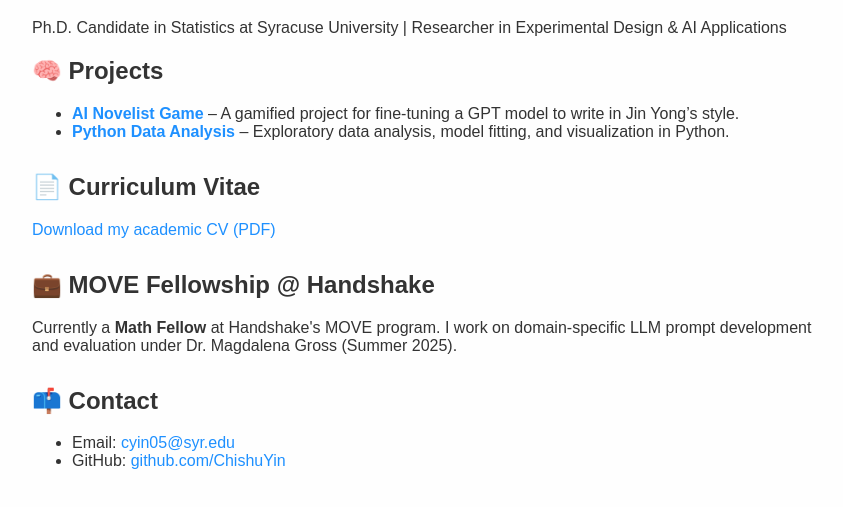
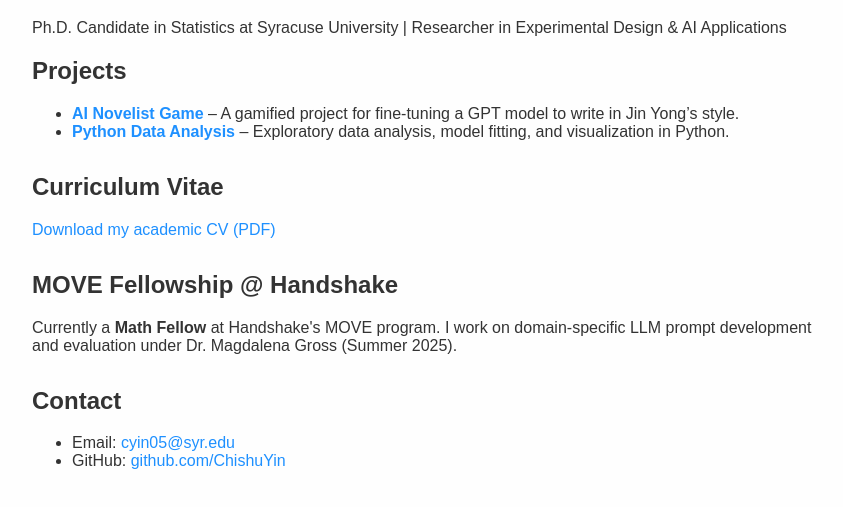
Before and after one commit to ChishuYin/chishuyin.github.io, a plain HTML site: page index.html in a window 1280 px wide. Shown: the part 93-600 px from the top of the page, without its empty margins (208-1051 px from the left). Drawn offline with Linux system fonts and the light colour scheme.

Commit message:
Update index.html

```diff
--- a/index.html
+++ b/index.html
@@ -33,7 +33,7 @@
   <p>Ph.D. Candidate in Statistics at Syracuse University | Researcher in Experimental Design & AI Applications</p>
 
   <section>
-    <h2>🧠 Projects</h2>
+    <h2>Projects</h2>
     <ul>
       <li><strong><a href="https://github.com/ChishuYin/AI_Novelist_Game" target="_blank">AI Novelist Game</a></strong> – A gamified project for fine-tuning a GPT model to write in Jin Yong’s style.</li>
       <li><strong><a href="https://github.com/ChishuYin/Python_Data-Analysis" target="_blank">Python Data Analysis</a></strong> – Exploratory data analysis, model fitting, and visualization in Python.</li>
@@ -41,17 +41,17 @@
   </section>
 
   <section>
-    <h2>📄 Curriculum Vitae</h2>
+    <h2>Curriculum Vitae</h2>
     <p><a href="https://chishuyin.github.io/CV.pdf" target="_blank">Download my academic CV (PDF)</a></p>
   </section>
 
   <section>
-    <h2>💼 MOVE Fellowship @ Handshake</h2>
+    <h2>MOVE Fellowship @ Handshake</h2>
     <p>Currently a <strong>Math Fellow</strong> at Handshake's MOVE program. I work on domain-specific LLM prompt development and evaluation under Dr. Magdalena Gross (Summer 2025).</p>
   </section>
 
   <section>
-    <h2>📫 Contact</h2>
+    <h2>Contact</h2>
     <ul>
       <li>Email: <a href="mailto:cyin05@syr.edu">cyin05@syr.edu</a></li>
       <li>GitHub: <a href="https://github.com/ChishuYin" target="_blank">github.com/ChishuYin</a></li>
```
